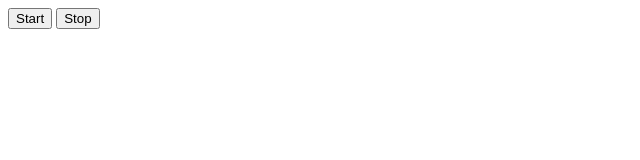
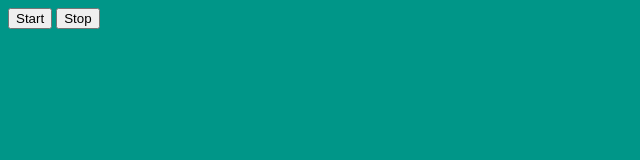
Before and after one commit to Natalia-Farafonova/goit-js-hw-11-color-switch, a plain HTML site: page index.html in a window 1280 px wide. Both pictures are taken after a click on the button "Start". Shown: the whole page, without its empty margins (0-640 px from the left). Drawn offline with Linux system fonts and the light colour scheme.

Commit message:
написала скрипт

```diff
--- a/index.html
+++ b/index.html
@@ -9,5 +9,6 @@
 <body>
 <button type="button" data-action="start">Start</button>
 <button type="button" data-action="stop">Stop</button>
+<script src="./index.js"></script>
 </body>
 </html>
--- /dev/null
+++ b/index.js
@@ -0,0 +1,40 @@
+const colors = [
+  '#FFFFFF',
+  '#2196F3',
+  '#4CAF50',
+  '#FF9800',
+  '#009688',
+  '#795548',
+];
+
+const refs = {
+  btnStart: document.querySelector(`[data-action="start"]`),
+  btnStop: document.querySelector(`[data-action="stop"]`),
+  bodyStyle: document.querySelector('body'),
+};
+
+let colorId = null;
+let cheker = true;
+
+const randomIntegerFromInterval = (min, max) => {
+  return Math.floor(Math.random() * (max - min + 1) + min);
+};
+
+const startSwitchColor = () => {
+  if (cheker) {
+    cheker = false;
+    colorId = setInterval(() => {
+      let randomColorLength = randomIntegerFromInterval(0, colors.length - 1);
+      refs.bodyStyle.style.backgroundColor = colors[randomColorLength];
+    }, 1000);
+  }
+};
+
+const stopSwitchColor = () => {
+  cheker = true;
+  clearInterval(colorId);
+};
+
+refs.btnStart.addEventListener('click', startSwitchColor);
+
+refs.btnStop.addEventListener('click', stopSwitchColor);
```
